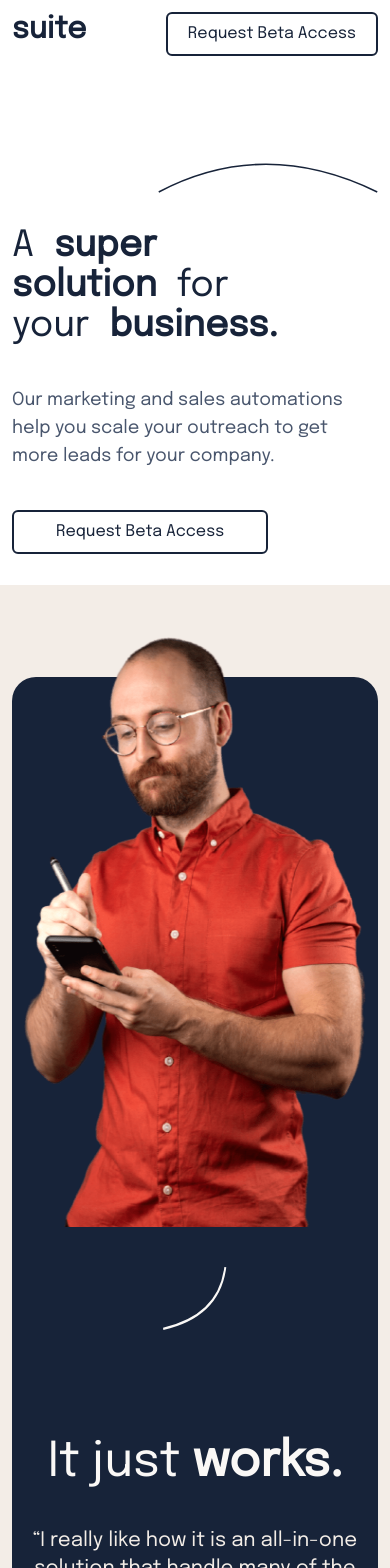
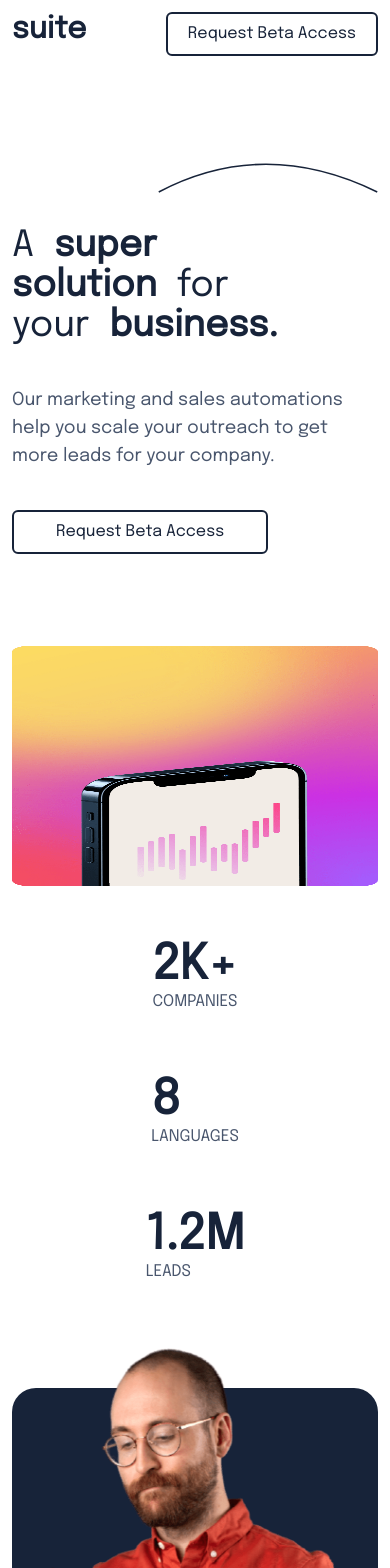
Before and after one commit to mozammilkarim/frontend-mentor.io-2, a React (Vite) app: page / in a window 390 px wide. Shown: the top 1568 px of the page. Built offline with nearby package versions, Linux system fonts and the light colour scheme.

Commit message:
website layout completed

```diff
--- a/src/App.jsx
+++ b/src/App.jsx
@@ -4,13 +4,13 @@ import SuperSolution from './components/SuperSolution'
 import TopSection from './components/TopSection'
 function App() {
   return (
-    <>
-      <div className="xl:px-[165px] xl:py-[50px] p-3 sm:pb-[30rem]">
+    <div className='relative'>
+      <div className="xl:px-[165px] xl:py-[50px] p-3 ">
         <TopSection />
         <SuperSolution />
       </div>
       <Footer />
-    </>
+    </div>
   )
 }
 
--- a/src/components/Footer.jsx
+++ b/src/components/Footer.jsx
@@ -3,21 +3,17 @@ import facebook from "../../assets/icon-facebook.svg";
 import instagram from "../../assets/icon-instagram.svg";
 import twitter from "../../assets/icon-twitter.svg";
 import ItJustWorksSection from './ItJustWorksSection';
-
+// md:relative md:bottom-[30rem] bg-[#F3EDE7] h-[1375px] sm:h-[464px]    absolute bottom-0
 const Footer = () => {
     return (
-        <div className='relative mt-[50rem] sm:mt-[40rem]'>
-            <div className='md:relative md:bottom-[30rem] bg-[#F3EDE7] h-[1375px] sm:h-[464px]    absolute bottom-0 w-full xl:px-[165px] xl:py-[50px] p-3 pb-40'>
-                    <ItJustWorksSection />
-                <div className=' '>
+        <div className='relative '>
+            <div className=' w-full xl:px-[165px] xl:py-[50px] p-3 '>
 
-                </div>
+            <ItJustWorksSection />
             </div>
-            <div className='w-full absolute bottom-0  flex sm:flex-row flex-col  justify-between  xl:px-[165px] xl:py-[50px] p-3 items-center  md:pb-40'>
-                {/* <div> */}
+            <div className='w-full  bottom-0  flex sm:flex-row flex-col  justify-between  xl:px-[165px] xl:py-[50px] p-3 items-center  md:pb-40'>
 
                 <h2 className='text-3xl text-[#172339] font-bold'>suite</h2>
-                {/* <SecondaryButton text='Request Beta Access' /> */}
                 <p className='font-normal text-base text-[#49566D]'>Copyright - Suite</p>
                 <div className='flex gap-3'>
                     <img src={facebook} alt="socials" className='p-2 h-10 w-10 cursor-pointer' />
@@ -25,7 +21,6 @@ const Footer = () => {
                     <img src={twitter} alt="socials" className='p-2 h-10 w-10 cursor-pointer' />
 
                 </div>
-                {/* </div> */}
             </div>
         </div>
     )
--- a/src/components/ItJustWorksSection.jsx
+++ b/src/components/ItJustWorksSection.jsx
@@ -5,7 +5,7 @@ import curvedLine from "../../assets/pattern-curved-line-2.svg"
 
 const ItJustWorksSection = () => {
     return (
-        <div className=' bg-[#172339]  flex flex-col xl:flex-row items-center w-full text-[#F3EDE7]  justify-center rounded-3xl my-20 py-[64px] pt-0 '>
+        <div className=' bg-[#172339]  flex flex-col xl:flex-row items-center  text-[#F3EDE7]  justify-center rounded-3xl my-20 py-[64px] pt-0 '>
             <div className='relative xl:left-[5rem] left-0 -top-10 px-3'>
 
                 <img src={CMO} alt="CMO" className='z-20 h-[590px] xl:w-[360px] w-full   bottom-[2rem] ' />
--- a/src/components/SuperSolution.jsx
+++ b/src/components/SuperSolution.jsx
@@ -5,16 +5,16 @@ import curvedLine from "../../assets/pattern-curved-line-1.svg"
 
 const Numbers = () => {
     return (
-        <div className='flex flex-col items-center justify-center '>
+        <div className='flex gap-[63px] flex-col sm:flex-row md:flex-col items-center justify-center '>
             <div>
                 <h2 className='text-[#172339] font-bold text-5xl'>2K+</h2>
                 <p className='text-[#49566D] text-base font-normal'>COMPANIES</p>
             </div>
-            <div className='mt-[63px]'>
+            <div className=''>
                 <h2 className='text-[#172339] font-bold text-5xl'>8</h2>
                 <p className='text-[#49566D] text-base font-normal'>LANGUAGES</p>
             </div>
-            <div className='mt-[63px]'>
+            <div className=''>
                 <h2 className='text-[#172339] font-bold text-5xl'>1.2M</h2>
                 <p className='text-[#49566D] text-base font-normal'>LEADS</p>
             </div>
@@ -24,11 +24,11 @@ const Numbers = () => {
 
 const SuperSolution = () => {
     return (
-        <div className='mt-[67px] flex w-full   sm:flex-row flex-col pb-20 mb-20  sm:pb-40 sm:mb-40 relative'>
+        <div className='mt-[67px] flex w-full   lg:flex-row flex-col  relative'>
             <div className='absolute top-10 left-[40%] z-20'>
                 <img src={curvedLine} alt="curvedLine" />
             </div>
-            <div className='pt-[103px] pb-[92px] w-[60%] z-20'>
+            <div className='pt-[103px] pb-[92px] lg:w-[60%] w-full z-20'>
 
                 <p className='text-4xl sm:text-7xl text-[#172339] '>A
                     <span className='font-bold mx-5'>super solution
@@ -38,15 +38,15 @@ const SuperSolution = () => {
                         business.
                     </span>
                 </p>
-                <p className='text-[#49566D] text-lg my-10 w-[350px]'>Our marketing and sales automations help you scale your outreach to get more leads for your company. </p>
+                <p className='text-[#49566D] text-lg my-10 lg:w-[350px] w-full'>Our marketing and sales automations help you scale your outreach to get more leads for your company. </p>
                 <div className='w-[256px]'>
 
                     <SecondaryButton text='Request Beta Access' />
                 </div>
             </div>
 
-            <div className='relative w-[450px] z-10'>
-                <img src={phone} alt="phone" className='absolute w-full right-20 h-full'/>
+            <div className='relative  rounded-lg mb-[56px] lg:mb-0 w-full mx-auto sm:mx-0 lg:w-[450px] z-10'>
+                <img src={phone} alt="phone" className='sm:h-[482px] lg:h-full relative lg:absolute w-full  lg:right-20  h-[240px] sm:h-full'/>
             </div>
             <Numbers />
         </div>
```
